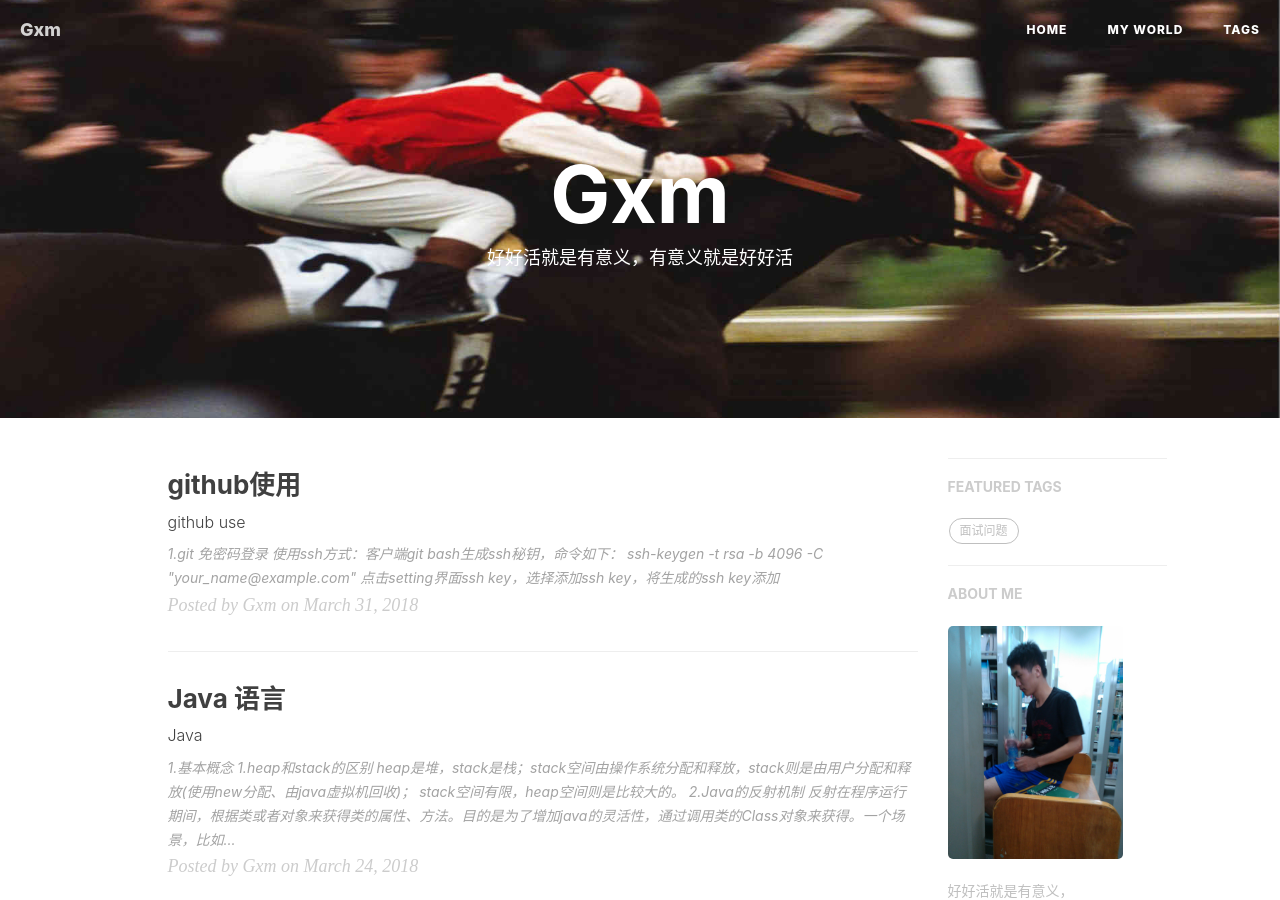
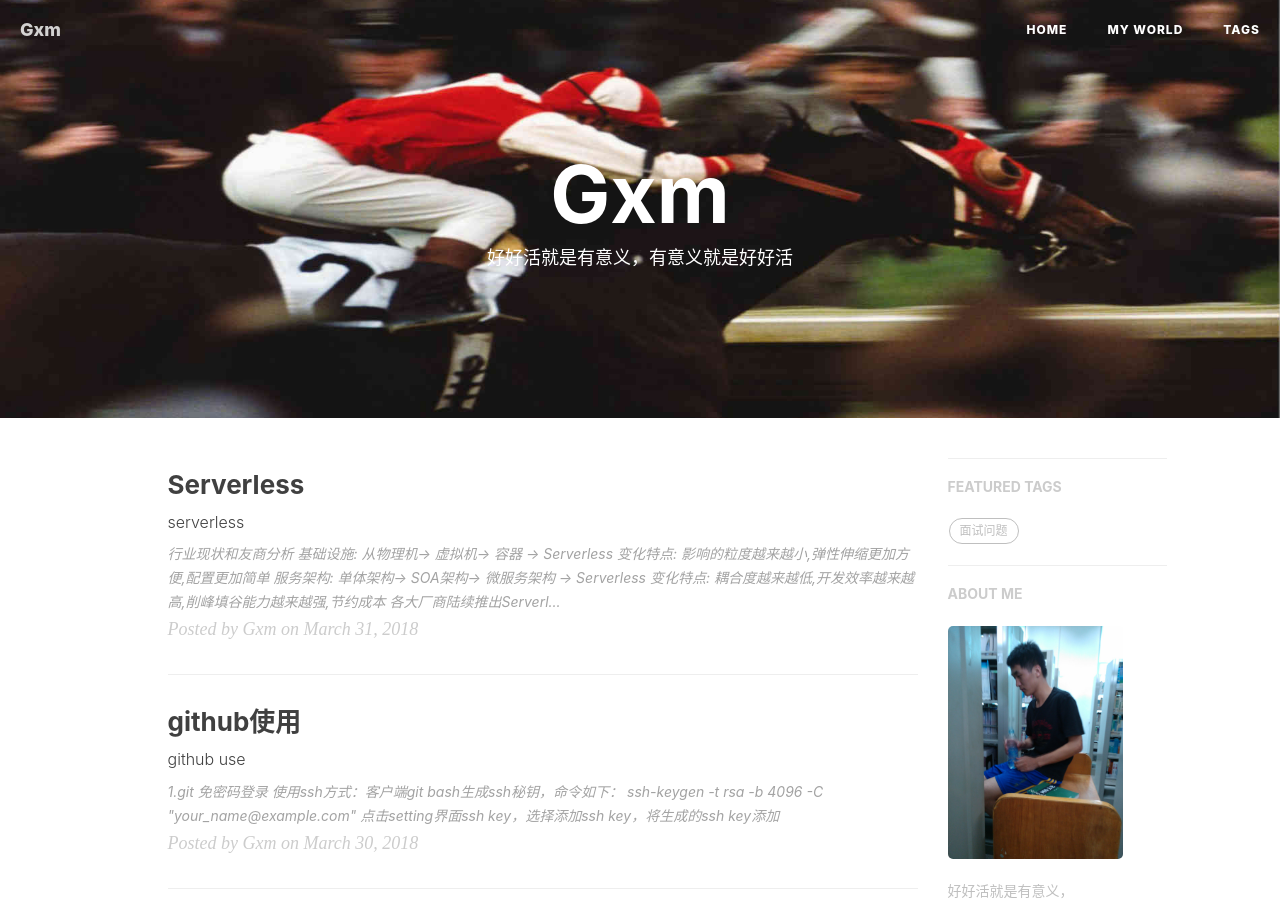
Before and after one commit to BrushXiaoMinGuo/BrushXiaoMinGuo.github.io, a Jekyll site: the page built from index.html, in a window 1280 px wide and 900 px high. Built offline with Jekyll 4.4.1, drawn with Linux system fonts in a browser that asks for light colours; nearby versions of some CDN libraries; the list of posts is cut into pages by our own code; comment, search, counter and statistics services are not loaded.

Commit message:
add project serverless

````diff
--- a/_posts/2018-03-30-git-use.markdown
+++ b/_posts/2018-03-30-git-use.markdown
@@ -2,7 +2,7 @@
 layout:       post
 title:        "github使用"
 subtitle:     "github use"
-date:         2018-03-31
+date:         2018-03-30
 author:       "Gxm"
 header-img:   "img/post-bg-2015.jpg"
 header-mask:  0.3
--- /dev/null
+++ b/_posts/2018-03-31-project-serverless.markdown
@@ -0,0 +1,43 @@
+---
+layout:       post
+title:        "Serverless"
+subtitle:     "serverless"
+date:         2018-03-31
+author:       "Gxm"
+header-img:   "img/post-bg-2015.jpg"
+header-mask:  0.3
+catalog:      true
+multilingual: false
+tags:
+    - 项目
+---
+
+#### 行业现状和友商分析
+基础设施: 从物理机-> 虚拟机-> 容器 -> Serverless
+变化特点: 影响的粒度越来越小,弹性伸缩更加方便,配置更加简单
+服务架构: 单体架构-> SOA架构-> 微服务架构 -> Serverless
+变化特点: 耦合度越来越低,开发效率越来越高,削峰填谷能力越来越强,节约成本
+各大厂商陆续推出Serverless服务:以AWS lambda 和 step Function为代表
+#### 我们可以做什么
+函数编排: 编排lambda函数任务,协调分布式的应用程式和微服务组件
+可视化: 按照一定的流程（DAG）安排任务，并实现其可视化
+过程跟踪: 每个状态记录详细的日志，实现过程追踪
+失败捕获和重试: 捕获失败并提供重试机制
+分布式一致性任务的协调者
+提供事件触发和定时器任务
+#### 我们怎么做的
+工作流定义: console界面定义可视化的工作流（串行、并行、分支、定时器、触发器）;存储静态版本工作流到数据库;
+工作流执行: 静态的工作流转换为内存工作流实例对象，通过节点的流转实现工作流状态的流转；
+定时器: 使用定时任务框架处理定时任务;
+自动状态机: 实现一个自动状态机
+#### 安装部署
+虚拟机部署: 部署方式、自动化部署脚本
+容器化部署: 容器化的网络,容器化脚本
+#### 周边对接
+监控对接、运维对接、运营对接、周边对接
+
+
+```
+ssh-keygen -t rsa -b 4096 -C "your_name@example.com"
+```
+点击setting界面ssh key，选择添加ssh key，将生成的ssh key添加
````
